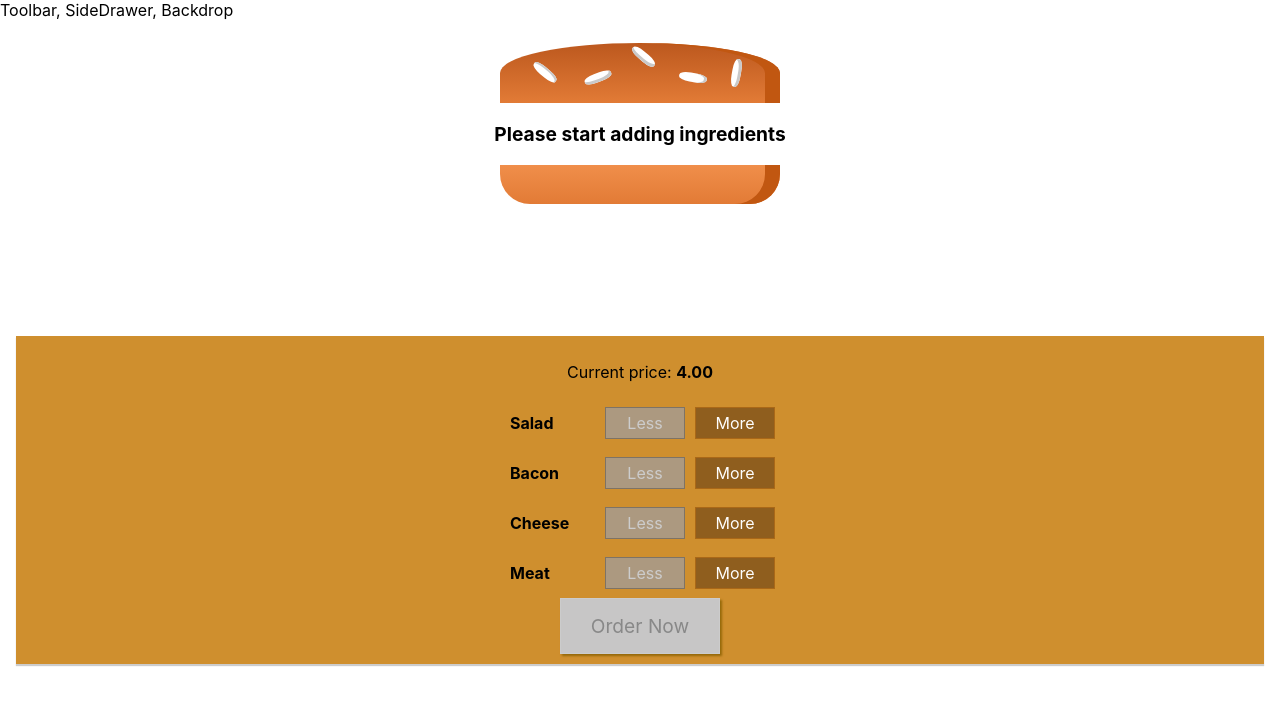
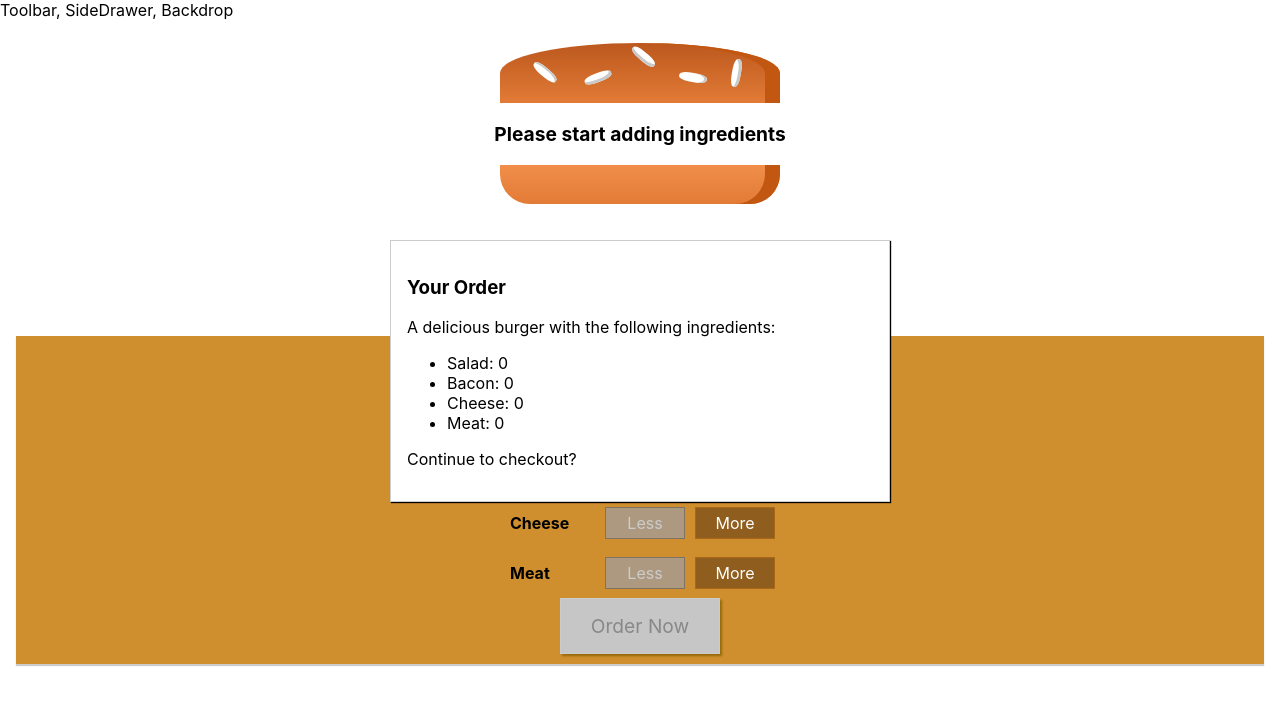
Before and after one commit to Didula/burger-builder, a React (Create React App) app: page / in a window 1280 px wide. Shown: the top 704 px of the page. Built offline with nearby package versions, Linux system fonts and the light colour scheme.

Commit message:
Adding modal

```diff
--- /dev/null
+++ b/src/components/Burger/OrderSummary/OrderSummary.js
@@ -0,0 +1,23 @@
+import React from "react";
+import Aux from '../../../hoc/Auxilary'
+
+const orderSummary = (props) => {
+    const ingredientSummary = Object.keys(props.ingredients).map(igKey => {
+        return (
+            <li key={igKey}>
+                <span style={{textTransform:'capitalize'}}>{igKey}</span>: {props.ingredients[igKey]}
+            </li>)
+    });
+    return (
+        <Aux>
+            <h3>Your Order</h3>
+            <p>A delicious burger with the following ingredients:</p>
+            <ul>
+                {ingredientSummary}
+            </ul>
+            <p>Continue to checkout?</p>
+        </Aux>
+    );
+};
+
+export default orderSummary;
--- /dev/null
+++ b/src/components/UI/Modal/Modal.js
@@ -0,0 +1,10 @@
+import React from "react";
+import classes from "./Modal.module.css"
+
+const modal = (props) => (
+    <div className={classes.Modal}>
+        {props.children}
+    </div>
+);
+
+export default modal;
--- /dev/null
+++ b/src/components/UI/Modal/Modal.module.css
@@ -0,0 +1,20 @@
+.Modal {
+    position: fixed;
+    z-index: 500;
+    background-color: white;
+    width: 70%;
+    border: 1px solid #ccc;
+    box-shadow: 1px 1px 1px black;
+    padding: 16px;
+    left: 15%;
+    top: 30%;
+    box-sizing: border-box;
+    transition: all 0.3s ease-out;
+}
+
+@media (min-width: 600px) {
+    .Modal {
+        width: 500px;
+        left: calc(50% - 250px);
+    }
+}
--- a/src/containers/BurgerBuilder/BurgerBuilder.js
+++ b/src/containers/BurgerBuilder/BurgerBuilder.js
@@ -2,6 +2,8 @@ import React, {Component} from "react";
 import Aux from '../../hoc/Auxilary'
 import Burger from "../../components/Burger/Burger";
 import BuildControls from "../../components/Burger/BuildControls/BuildControls";
+import Modal from '../../components/UI/Modal/Modal';
+import OrderSummary from '../../components/Burger/OrderSummary/OrderSummary';
 
 const INGREDIENT_PRICES = {
     salad: 0.5,
@@ -71,6 +73,7 @@ class BurgerBuilder extends Component {
         }
         return (
             <Aux>
+                <Modal><OrderSummary ingredients={this.state.ingredients}/></Modal>
                 <Burger ingredients={this.state.ingredients}/>
                 <BuildControls
                     ingredientAdded={this.addIngredientHandler}
```
